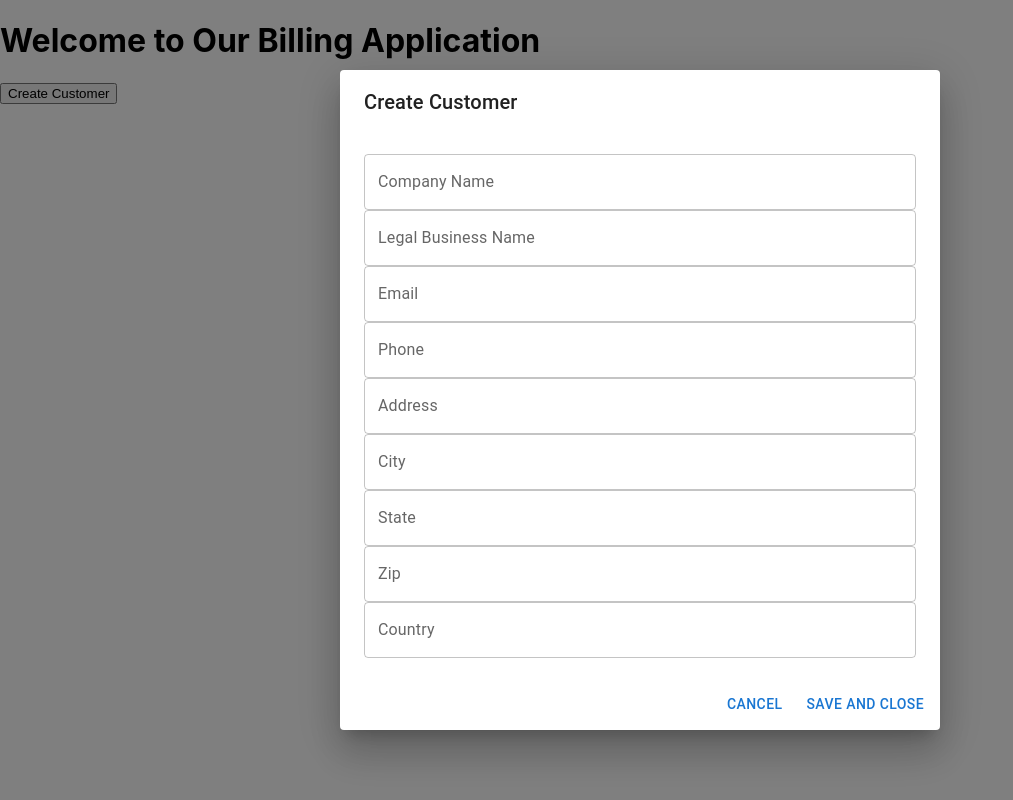
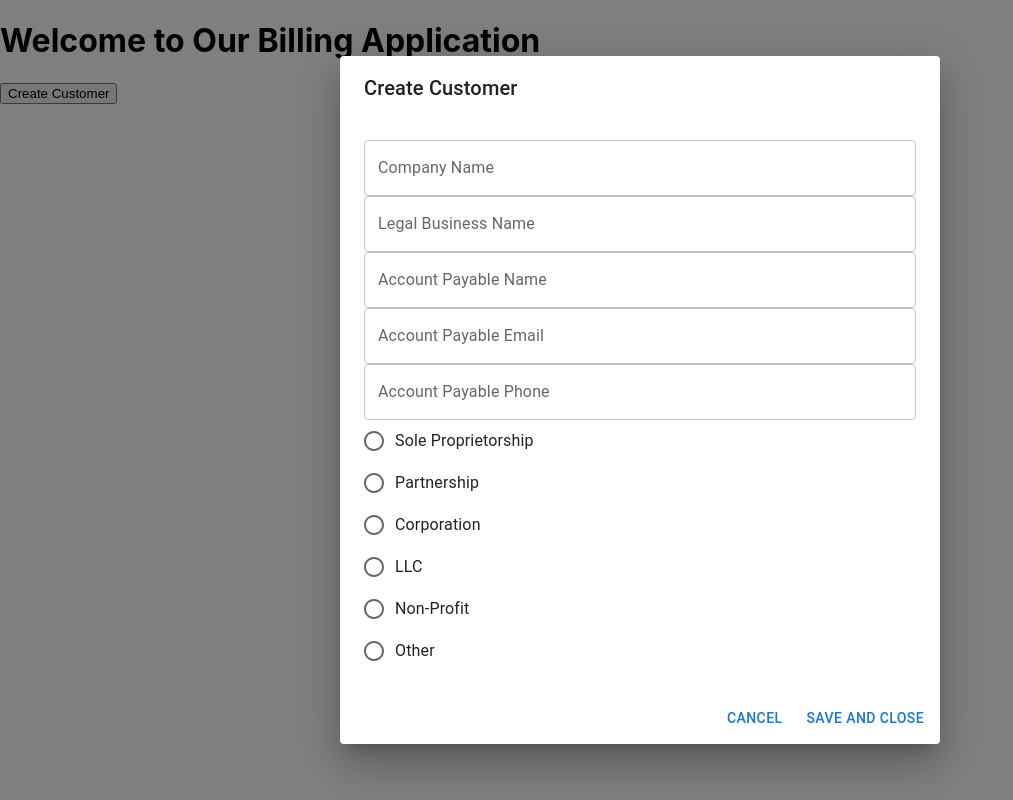
Before and after one commit to TSGCFO/billing-application-ui, a React (Create React App) app: page / in a window 1280 px wide. Both pictures are taken after a click on the button "Create Customer". Shown: the whole page, without its empty margins (0-1013 px from the left). Built offline with nearby package versions, Linux system fonts and the light colour scheme.

Commit message:
On branch master  Changes to be committed: 	modified:   src/components/CustomerModal.js

```diff
--- a/src/components/CustomerModal.js
+++ b/src/components/CustomerModal.js
@@ -1,6 +1,6 @@
 import React from 'react';
-import { Dialog, DialogTitle, DialogContent, TextField, Button, DialogActions } from '@mui/material';
-import { Formik, Form, Field } from 'formik';
+import { Dialog, DialogTitle, DialogContent, TextField, Button, DialogActions, FormControlLabel, Radio, RadioGroup } from '@mui/material';
+import { Formik, Form, Field, FieldArray } from 'formik';
 import * as Yup from 'yup';
 
 // Validation schema using Yup
@@ -13,7 +13,11 @@ const customerSchema = Yup.object().shape({
   city: Yup.string().required('City is required'),
   state: Yup.string().required('State is required'),
   zip: Yup.string().required('Zip code is required'),
-  country: Yup.string().required('Country is required')
+  country: Yup.string().required('Country is required'),
+  accountName: Yup.string().required('Name is required'),
+  accountEmail: Yup.string().email('Invalid email').required('Email is required'),
+  accountPhone: Yup.string().required('Phone number is required'),
+  businessType: Yup.string().required('Business type is required')
 });
 
 const CustomerModal = ({ open, handleClose }) => {
@@ -30,27 +34,39 @@ const CustomerModal = ({ open, handleClose }) => {
           city: '',
           state: '',
           zip: '',
-          country: ''
+          country: '',
+          accountName: '',
+          accountEmail: '',
+          accountPhone: '',
+          businessType: ''
         }}
         validationSchema={customerSchema}
         onSubmit={(values, { setSubmitting }) => {
-          console.log(values); // Logs form values to the console
+          console.log(values);
           setSubmitting(false);
-          handleClose(); // Closes the modal after form submission
+          handleClose();
         }}
       >
         {({ errors, touched }) => (
           <Form>
             <DialogContent>
+              {/* Customer Information Fields */}
               <Field as={TextField} name="companyName" label="Company Name" fullWidth />
               <Field as={TextField} name="legalBusinessName" label="Legal Business Name" fullWidth />
-              <Field as={TextField} name="email" label="Email" fullWidth />
-              <Field as={TextField} name="phone" label="Phone" fullWidth />
-              <Field as={TextField} name="address" label="Address" fullWidth />
-              <Field as={TextField} name="city" label="City" fullWidth />
-              <Field as={TextField} name="state" label="State" fullWidth />
-              <Field as={TextField} name="zip" label="Zip" fullWidth />
-              <Field as={TextField} name="country" label="Country" fullWidth />
+              {/* More customer fields here */}
+              {/* Account Payable Information Fields */}
+              <Field as={TextField} name="accountName" label="Account Payable Name" fullWidth />
+              <Field as={TextField} name="accountEmail" label="Account Payable Email" fullWidth />
+              <Field as={TextField} name="accountPhone" label="Account Payable Phone" fullWidth />
+              {/* Type of Business */}
+              <RadioGroup name="businessType">
+                <FormControlLabel value="Sole Proprietorship" control={<Radio />} label="Sole Proprietorship" />
+                <FormControlLabel value="Partnership" control={<Radio />} label="Partnership" />
+                <FormControlLabel value="Corporation" control={<Radio />} label="Corporation" />
+                <FormControlLabel value="LLC" control={<Radio />} label="LLC" />
+                <FormControlLabel value="Non-Profit" control={<Radio />} label="Non-Profit" />
+                <FormControlLabel value="Other" control={<Radio />} label="Other" />
+              </RadioGroup>
             </DialogContent>
             <DialogActions>
               <Button onClick={handleClose}>Cancel</Button>
```
